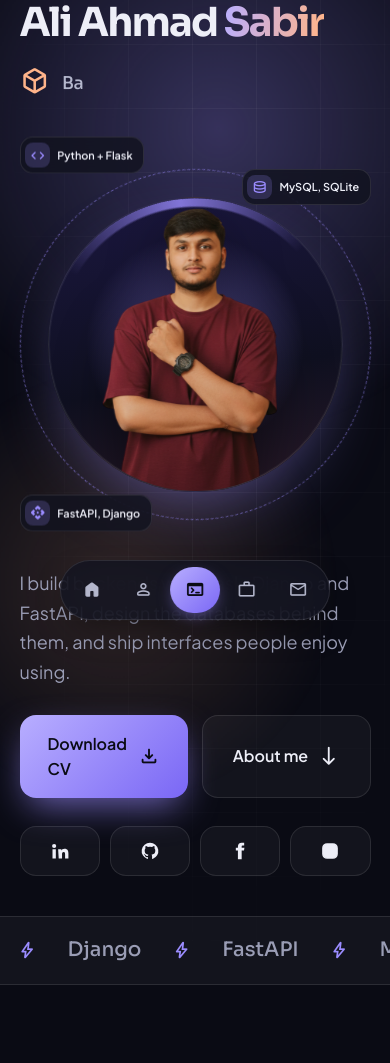
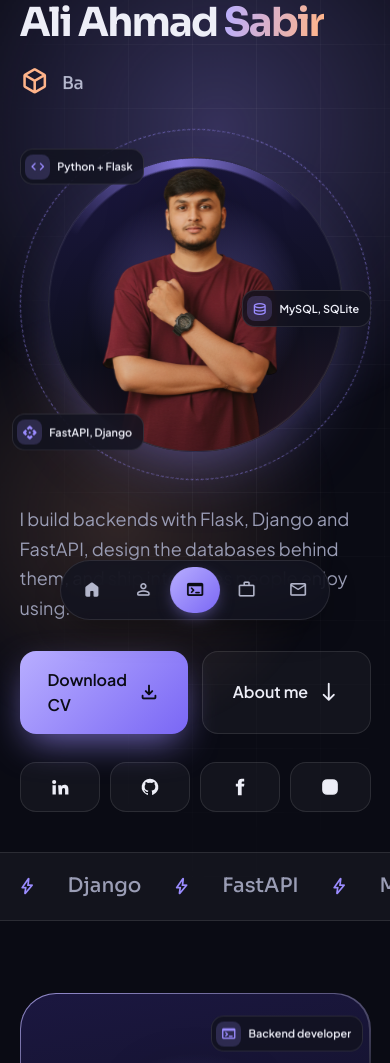
Before and after one commit to aliahmadsabir786/My-Personal-Portfolio, a plain HTML site: page index.html in a window 390 px wide. Shown: the part 212-1275 px from the top of the page. Drawn offline with nearby package versions, Linux system fonts and the light colour scheme.

Commit message:
Update Face

```diff
--- a/styles.css
+++ b/styles.css
@@ -528,14 +528,10 @@ img { max-width: 100%; height: auto; display: block; }
     min-height: 0; row-gap: 1.5rem;
   }
   .home__head { align-self: start; }
-  /* chips float around the photo, outside the face area */
-  .home__handle { width: min(100%, 22rem); margin: 3rem auto 1.5rem; }
-  .chip--one { left: 0; top: -2.4rem; }
-  .chip--two { right: 0; top: -0.4rem; }
-  .chip--three { left: 0; bottom: -1.1rem; }
-  .about__media { max-width: 24rem; margin: 1.75rem auto; }
-  .chip--float-a { right: 0.5rem; top: -1.4rem; }
-  .chip--float-b { left: 0.5rem; bottom: -1.4rem; }
+  .home__handle { width: min(100%, 22rem); margin-top: 0.5rem; }
+  .chip--one { left: 0; }
+  .chip--two { right: 0; }
+  .about__media { max-width: 24rem; margin-inline: auto; }
   .frame__inner { height: 30rem; }
   .work__card--featured { flex-direction: column; }
   .work__card--featured .work__media { flex: none; aspect-ratio: 16 / 9; min-height: 0; }
@@ -557,11 +553,10 @@ img { max-width: 100%; height: auto; display: block; }
   .chip { font-size: 0.68rem; gap: 0.45rem; padding: 0.3rem 0.65rem 0.3rem 0.3rem; border-radius: 0.8rem; }
   .chip__icon { width: 1.55rem; height: 1.55rem; border-radius: 0.5rem; }
   .chip__icon .ms { font-size: 1rem; }
-  .chip--one { top: -1.9rem; }
-  .chip--two { top: 0; }
-  .chip--three { bottom: -0.8rem; }
-  .chip--float-a { top: -1.1rem; }
-  .chip--float-b { bottom: -1.1rem; }
+  .chip--one { top: 6%; }
+  .chip--three { bottom: 8%; }
+  .chip--float-a { right: 0.5rem; top: 1.5rem; }
+  .chip--float-b { left: 0.5rem; bottom: 2rem; }
   .contact__card { padding: 1.1rem; }
   .contact__button { display: none; }
   .footer__container { flex-direction: column; align-items: flex-start; }
```
